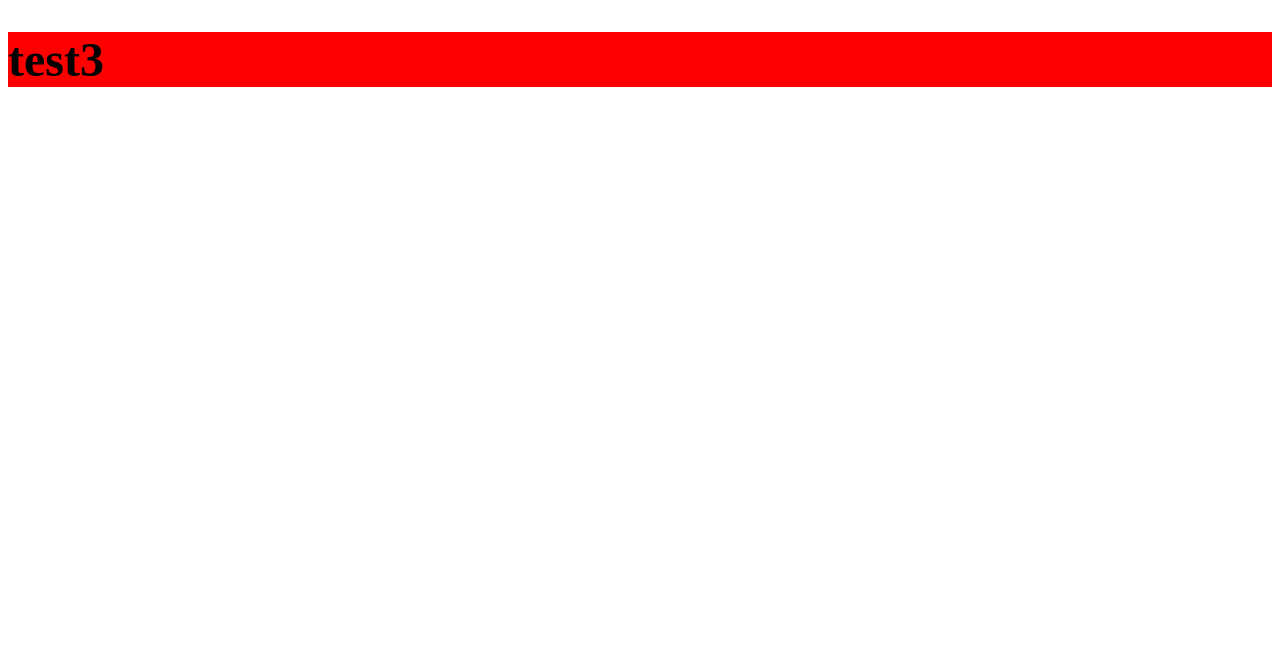
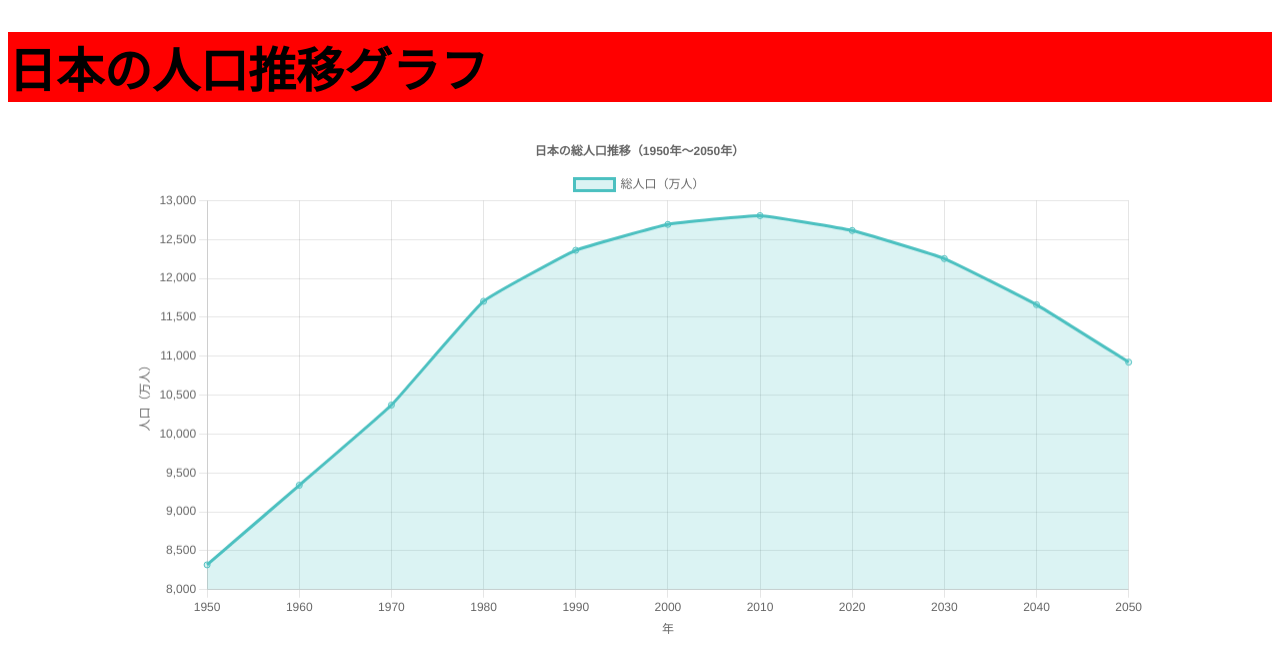
Before and after one commit to bluecaw/testgit, a plain HTML site: page test1/index.html in a window 1280 px wide. Drawn offline with nearby package versions, Linux system fonts and the light colour scheme.

Commit message:
nine_commit

```diff
--- a/test1/index.html
+++ b/test1/index.html
@@ -3,10 +3,58 @@
 <head>
     <meta charset="UTF-8">
     <meta name="viewport" content="width=device-width, initial-scale=1.0">
-    <title>Document</title>
+    <title>日本の人口推移</title>
     <link rel="stylesheet" href="style.css">
+    <script src="https://cdn.jsdelivr.net/npm/chart.js"></script>
 </head>
 <body>
-    <h1 class="aaaa">test3</h1>
+    <h1 class="aaaa">日本の人口推移グラフ</h1>
+    <div style="width: 80%; margin: auto;">
+        <canvas id="populationChart"></canvas>
+    </div>
+
+    <script>
+        const ctx = document.getElementById('populationChart').getContext('2d');
+        const populationChart = new Chart(ctx, {
+            type: 'line',
+            data: {
+                labels: ['1950', '1960', '1970', '1980', '1990', '2000', '2010', '2020', '2030', '2040', '2050'],
+                datasets: [{
+                    label: '総人口（万人）',
+                    data: [8320, 9342, 10372, 11706, 12361, 12693, 12806, 12615, 12254, 11662, 10924],
+                    borderColor: 'rgba(75, 192, 192, 1)',
+                    backgroundColor: 'rgba(75, 192, 192, 0.2)',
+                    fill: true,
+                    tension: 0.1
+                }]
+            },
+            options: {
+                responsive: true,
+                plugins: {
+                    title: {
+                        display: true,
+                        text: '日本の総人口推移（1950年～2050年）'
+                    },
+                    legend: {
+                        position: 'top',
+                    }
+                },
+                scales: {
+                    y: {
+                        title: {
+                            display: true,
+                            text: '人口（万人）'
+                        }
+                    },
+                    x: {
+                        title: {
+                            display: true,
+                            text: '年'
+                        }
+                    }
+                }
+            }
+        });
+    </script>
 </body>
 </html>
```
